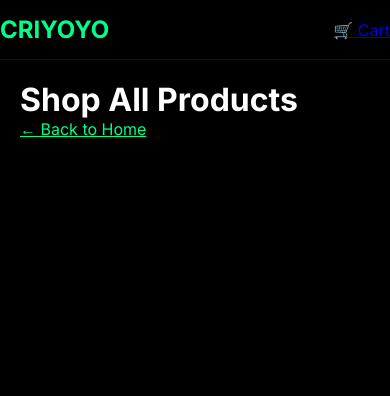
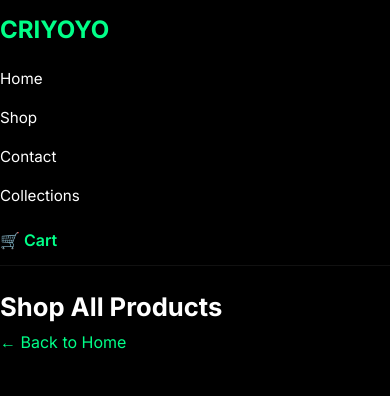
Before and after one commit to Napster-12/criyoyo, a Flask app: page /shop in a window 390 px wide. Shown: the top 396 px of the page. Run offline with Flask 3, Linux system fonts and the light colour scheme.

Commit message:
Refactor shop.html for improved structure and styling

```diff
--- a/templates/shop.html
+++ b/templates/shop.html
@@ -1,18 +1,181 @@
 <!DOCTYPE html>
-<html>
+<html lang="en">
 <head>
+<meta charset="UTF-8">
+<meta name="viewport" content="width=device-width, initial-scale=1.0">
 <title>Shop - Criyoyo</title>
+
 <link href="https://fonts.googleapis.com/css2?family=Inter:wght@300;400;500;600;700&display=swap" rel="stylesheet">
+
 <style>
-        *{margin:0;padding:0;box-sizing:border-box;font-family:'Inter',sans-serif}
-        body{background:#000;color:#fff}
-        .container{max-width:1200px;margin:auto;padding:0 20px}
-        .nav{display:flex;justify-content:space-between;align-items:center;padding:15px 0;border-bottom:1px solid #111;background:#000}
-        .logo{font-weight:700;font-size:1.5rem;color:#00ff88}
-        .nav-links{display:flex;gap:20px;font-size:0.9rem}
-        .nav-links a{text-decoration:none;color:#fff}
-        .nav-icons{display:flex;gap:15px;font-size:1.2rem;color:#00ff88}
-        @media(max-width:768px){.nav-links{display:none}}
+
+*{
+    margin:0;
+    padding:0;
+    box-sizing:border-box;
+    font-family:'Inter',sans-serif;
+}
+
+html, body{
+    width:100%;
+    overflow-x:hidden;
+}
+
+body{
+    background:#000;
+    color:#fff;
+}
+
+/* CONTAINER */
+.container{
+    max-width:1200px;
+    margin:auto;
+    padding:0 20px;
+}
+
+/* NAVBAR */
+.nav{
+    display:flex;
+    justify-content:space-between;
+    align-items:center;
+    padding:15px 0;
+    border-bottom:1px solid #111;
+    background:#000;
+    gap:20px;
+    flex-wrap:wrap;
+}
+
+.logo{
+    font-weight:700;
+    font-size:1.5rem;
+    color:#00ff88;
+    text-decoration:none;
+}
+
+.nav-links{
+    display:flex;
+    gap:20px;
+}
+
+.nav-links a{
+    text-decoration:none;
+    color:#fff;
+    font-size:0.95rem;
+    transition:0.3s;
+}
+
+.nav-links a:hover{
+    color:#00ff88;
+}
+
+.cart{
+    color:#00ff88;
+    text-decoration:none;
+    font-weight:600;
+}
+
+/* HEADER */
+.header{
+    padding:25px 0;
+}
+
+.header h1{
+    font-size:2rem;
+    margin-bottom:10px;
+}
+
+.back{
+    color:#00ff88;
+    text-decoration:none;
+}
+
+/* GRID */
+.grid{
+    display:grid;
+    grid-template-columns:repeat(auto-fit,minmax(240px,1fr));
+    gap:20px;
+    margin-top:20px;
+}
+
+/* CARD */
+.card{
+    background:#0a0a0a;
+    border:1px solid #111;
+    border-radius:12px;
+    overflow:hidden;
+    transition:0.3s;
+}
+
+.card:hover{
+    border-color:#00ff88;
+    transform:translateY(-5px);
+}
+
+.card img{
+    width:100%;
+    height:220px;
+    object-fit:cover;
+}
+
+.card-body{
+    padding:15px;
+}
+
+.card h3{
+    font-size:1rem;
+    margin-bottom:8px;
+}
+
+.price{
+    color:#00ff88;
+    font-weight:600;
+    margin-bottom:12px;
+}
+
+.btn{
+    width:100%;
+    padding:10px;
+    border:none;
+    background:#00ff88;
+    color:#000;
+    border-radius:6px;
+    font-weight:600;
+    cursor:pointer;
+    transition:0.3s;
+}
+
+.btn:hover{
+    background:#00cc6a;
+}
+
+/* MOBILE */
+@media screen and (max-width:768px){
+
+    .nav{
+        flex-direction:column;
+        align-items:flex-start;
+    }
+
+    .nav-links{
+        flex-direction:column;
+        width:100%;
+        gap:10px;
+    }
+
+    .nav-links a{
+        padding:5px 0;
+    }
+
+    .header h1{
+        font-size:1.6rem;
+    }
+
+    .grid{
+        grid-template-columns:1fr;
+    }
+
+}
+
 </style>
 </head>
 
@@ -20,57 +183,62 @@
 
 <!-- NAVBAR -->
 <div class="container nav">
+
     <div class="logo">CRIYOYO</div>
+
     <div class="nav-links">
         <a href="/">Home</a>
         <a href="/shop">Shop</a>
+        <a href="/contact">Contact</a>
         <a href="#">Collections</a>
-    <a href="/contact">Contact</a>
-  </div>
-  <a href="/cart">🛒 Cart</a>
     </div>
 
-<div style="padding:20px">
+    <a href="/cart" class="cart">🛒 Cart</a>
+
+</div>
+
+<!-- HEADER -->
+<div class="container header">
+
     <h1>Shop All Products</h1>
 
-    <a href="/" style="color:#00ff88">← Back to Home</a>
+    <a href="/" class="back">← Back to Home</a>
 
-     <div style="
-         display:grid;
-         grid-template-columns:repeat(auto-fit,minmax(200px,1fr));
-         gap:20px;
-         margin-top:20px;
-     ">
+</div>
+
+<!-- PRODUCTS -->
+<div class="container">
+
+    <div class="grid">
 
         {% for product in products %}
-         <div style="
-             border:1px solid #00ff88;
-             border-radius:10px;
-             overflow:hidden;
-             background:#0a0a0a;
-             transition:0.3s;
-         ">
-             <img src="{{ product.image }}" style="width:100%; height:200px; object-fit:cover;">
-             <div style="padding:15px; text-align:left;">
+
+        <div class="card">
+
+            <img src="{{ product.image }}" alt="{{ product.name }}">
+
+            <div class="card-body">
+
                 <h3>{{ product.name }}</h3>
-                 <p style="color:#00ff88; font-weight:600; margin-bottom:10px;">R{{ product.price }}</p>
+
+                <div class="price">
+                    R{{ product.price }}
+                </div>
+
                 <a href="/add_to_cart/{{ product.id }}">
-                     <button style="
-                         width:100%;
-                         padding:10px;
-                         border:none;
-                         background:#00ff88;
-                         color:#000;
-                         border-radius:5px;
-                         cursor:pointer;
-                         font-weight:600;
-                     ">Add to Cart</button>
+                    <button class="btn">
+                        Add to Cart
+                    </button>
                 </a>
+
             </div>
+
         </div>
+
         {% endfor %}
 
     </div>
+
 </div>
 
 </body>
```
Lines whose indentation alone changed are shown as unchanged.
